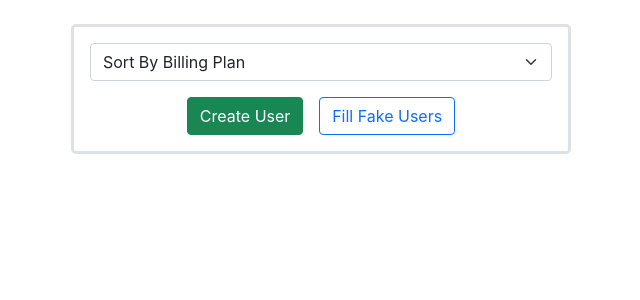
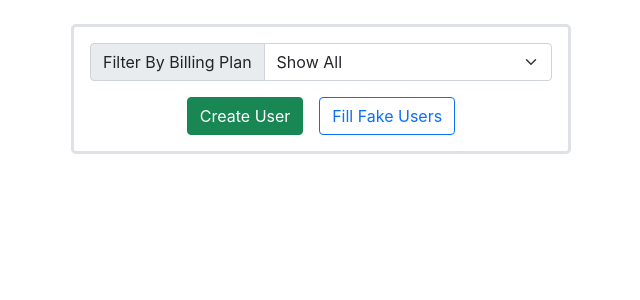
Before and after one commit to OhanyanEdgar/Pinsight_Task, a React (Create React App) app: page / in a window 1280 px wide. Shown: the top 300 px of the page, without its empty margins (319-959 px from the left). Built offline with nearby package versions, Linux system fonts and the light colour scheme.

Commit message:
Added filter by billing plan logic

```diff
--- a/src/components/UserList.jsx
+++ b/src/components/UserList.jsx
@@ -1,9 +1,11 @@
 
 // Important
+import { useEffect, useState } from "react";
 import { useSelector, useDispatch } from "react-redux";
 import { useNavigate } from 'react-router-dom';
 // Actions
 import { fillFakeData } from "../state/actions/usersActions";
+import { setFilterCriterion } from "../state/actions/filterActions";
 // Components
 import User from "./User";
 
@@ -12,6 +14,18 @@ const UserList = () => {
     const navigate = useNavigate();
     const dispatch = useDispatch();
     const users = useSelector(state => state.users);
+    const filterCriterion = useSelector(state => state.filter)
+    const [usersToShow, setUsersToShow] = useState([])
+
+    useEffect(() => {
+        handelFilterByBilling(filterCriterion);
+    }, [filterCriterion, users])
+
+    const handelFilterByBilling = bill => {
+        setUsersToShow(bill === "all" && users ||
+        users.filter(user => user.billingPlan.price === Number(bill))
+        )
+    }
 
     return (
         <div className="d-flex justify-content-center">
@@ -20,14 +34,18 @@ const UserList = () => {
                 d-flex flex-column align-items-center"
                 style={{'width': 500+'px'}}>
 
-                <select className="form-select"id="billingPlan"
-                        // onChange={e => handleInputChange(e)} value={user.billingPlan.price}
+                <div className="input-group">
+                    <label className="input-group-text" htmlFor="billingPlan">Filter By Billing Plan</label>
+                    <select className="form-select"id="billingPlan"
+                        onChange={e => dispatch(setFilterCriterion(e.target.value))}
+                        value={filterCriterion}
                     >
-                        <option defaultValue>Sort By Billing Plan</option>
+                        <option value="all">Show All</option>
                         <option value="100">Week: 100 $</option>
                         <option value="350">Month: 350 $</option>
                         <option value="4000">Year: 4000 $</option>
                 </select>
+                </div>
 
                 <div
                     style={{'width': 300+'px'}}
@@ -43,7 +61,7 @@ const UserList = () => {
                     </button>
                 </div>
 
-                {users.map(user => <User user={user} key={user.id} />)}
+                {usersToShow.map(user => <User user={user} key={user.id} />)}
             </div>
         </div>
     );
--- /dev/null
+++ b/src/state/actions/filterActions.js
@@ -0,0 +1,12 @@
+
+
+export const types = {
+    FILTER_CRITERION: "FILTER_CRITERION",
+};
+
+export const setFilterCriterion = criterion => {
+    return {
+        type: types.FILTER_CRITERION,
+        payload: criterion,
+    }
+}
--- /dev/null
+++ b/src/state/reducers/filterReducers.js
@@ -0,0 +1,12 @@
+
+// Important
+import { types } from "../actions/filterActions";
+
+export const filterReducer = (state = "", action) => {
+    switch (action.type){
+        case types.FILTER_CRITERION:
+            return action.payload;
+        default:
+            return state;
+    }
+}
--- a/src/state/reducers/index.js
+++ b/src/state/reducers/index.js
@@ -4,10 +4,12 @@ import { combineReducers } from "redux";
 // Reducers
 import usersReducer from "./usersReducer";
 import editUserReducer from "./editUserReducer";
+import { filterReducer } from "./filterReducers";
 
 const rootReducer = combineReducers({
     users: usersReducer,
     editUser: editUserReducer,
+    filter: filterReducer,
 })
 
 export default rootReducer;
```
